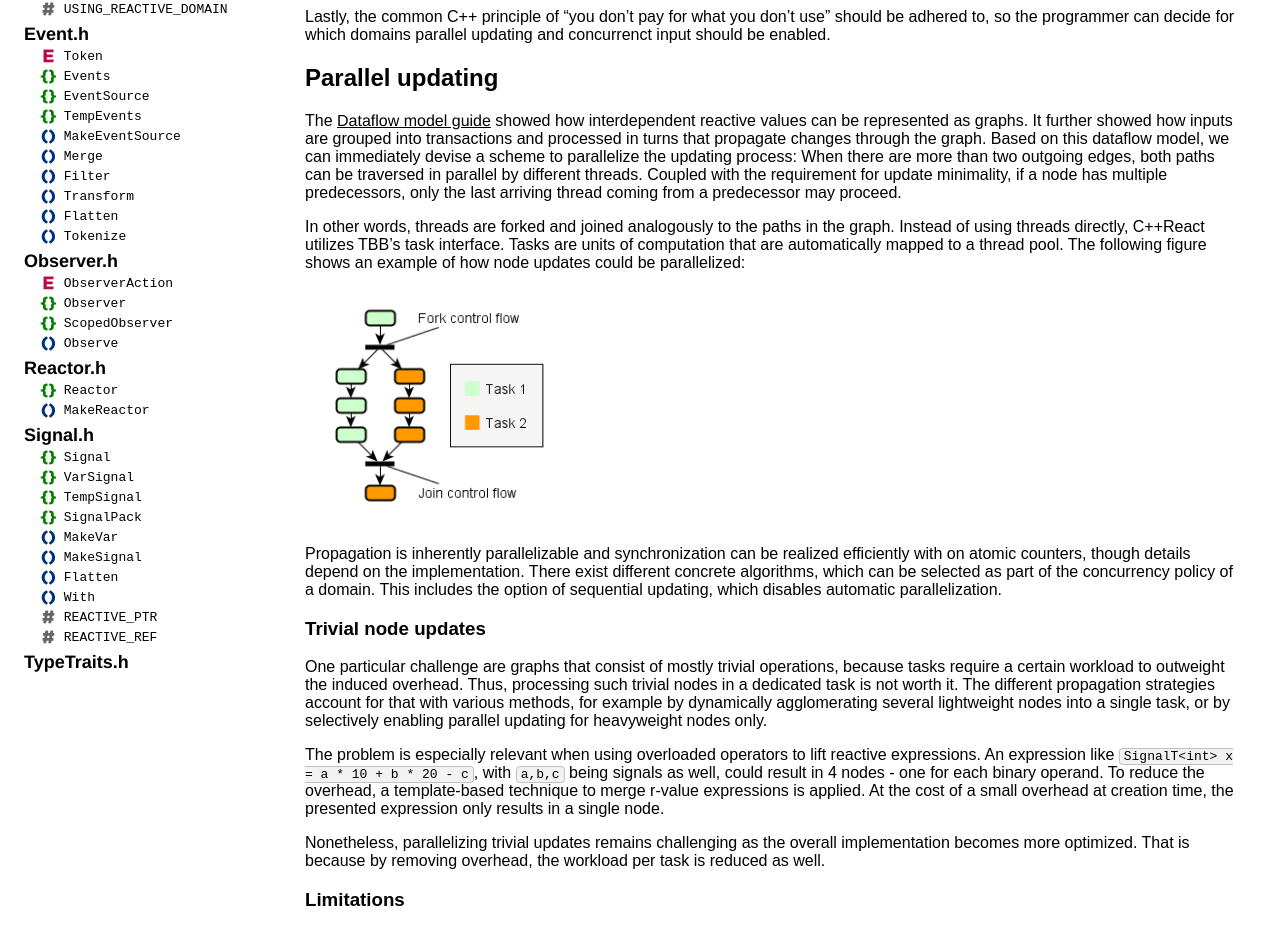
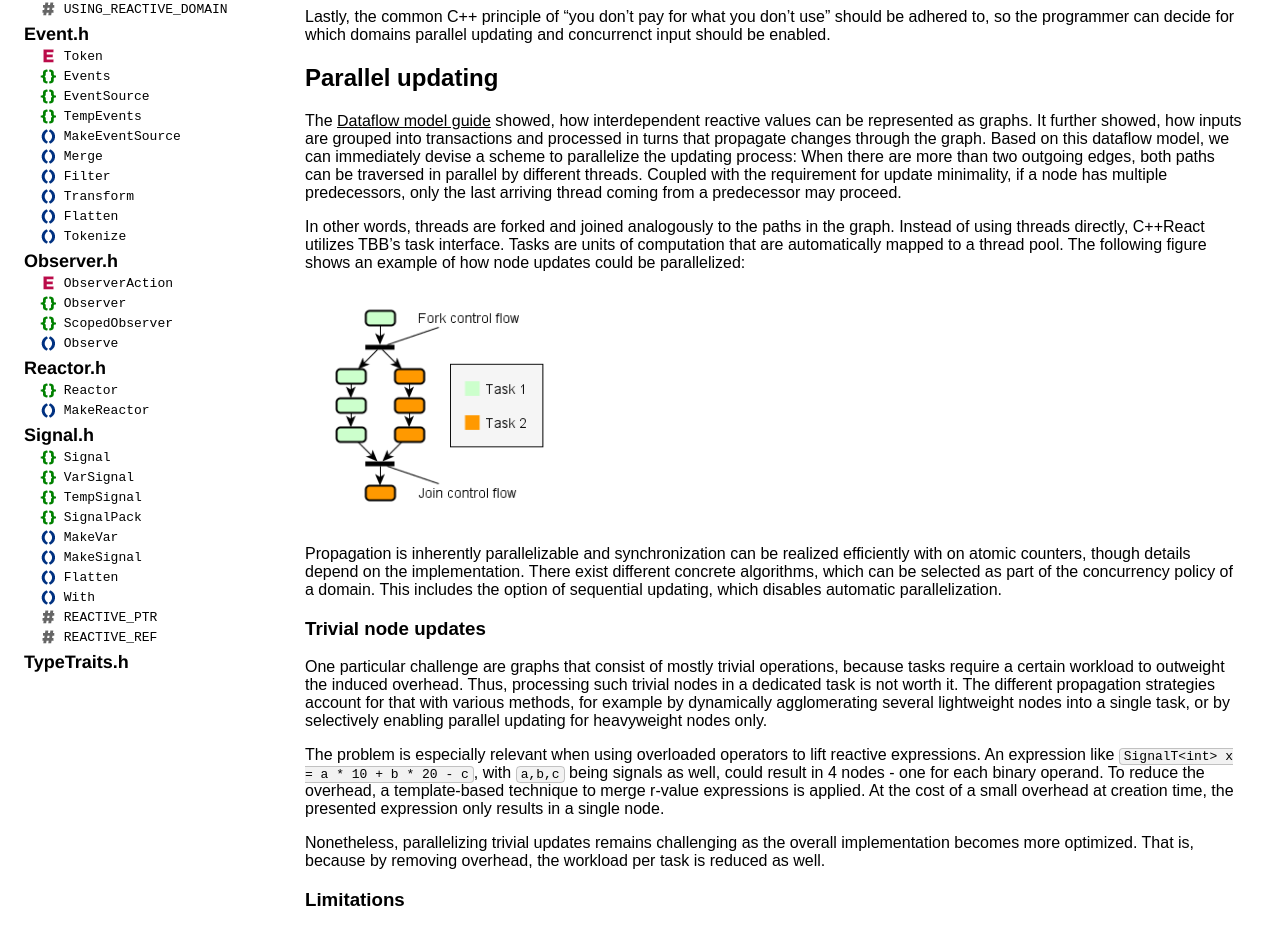
Before and after one commit to snakster/cpp.react, a Jekyll site: the page built from guides/Concurrency.md, in a window 1280 px wide. Shown: the part 400-1330 px from the top of the page. Built offline with Jekyll 4.4.1, drawn with Linux system fonts in a browser that asks for light colours; some of the changed text lies outside the part shown.

Commit message:
Some corrections.

```diff
--- a/guides/Concurrency.md
+++ b/guides/Concurrency.md
@@ -25,8 +25,8 @@ so the programmer can decide for which domains parallel updating and concurrenct
 
 ## Parallel updating
 
-The [Dataflow model guide](Dataflow-model.html) showed how interdependent reactive values can be represented as graphs.
-It further showed how inputs are grouped into transactions and processed in turns that propagate changes through the graph.
+The [Dataflow model guide](Dataflow-model.html) showed, how interdependent reactive values can be represented as graphs.
+It further showed, how inputs are grouped into transactions and processed in turns that propagate changes through the graph.
 Based on this dataflow model, we can immediately devise a scheme to parallelize the updating process:
 When there are more than two outgoing edges, both paths can be traversed in parallel by different threads.
 Coupled with the requirement for update minimality, if a node has multiple predecessors, only the last arriving thread coming from a predecessor may proceed.
@@ -55,7 +55,7 @@ To reduce the overhead, a template-based technique to merge r-value expressions
 At the cost of a small overhead at creation time, the presented expression only results in a single node.
 
 Nonetheless, parallelizing trivial updates remains challenging as the overall implementation becomes more optimized.
-That is because by removing overhead, the workload per task is reduced as well.
+That is, because by removing overhead, the workload per task is reduced as well.
 
 ### Limitations
 
```
Also changed, not shown: other parts of guides/Concurrency.md (+3 -3 lines).
